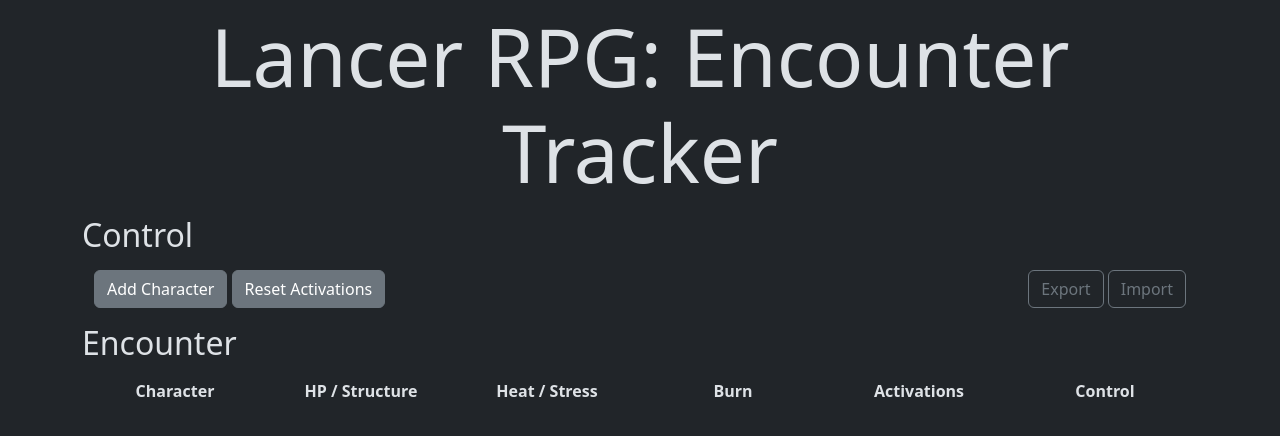
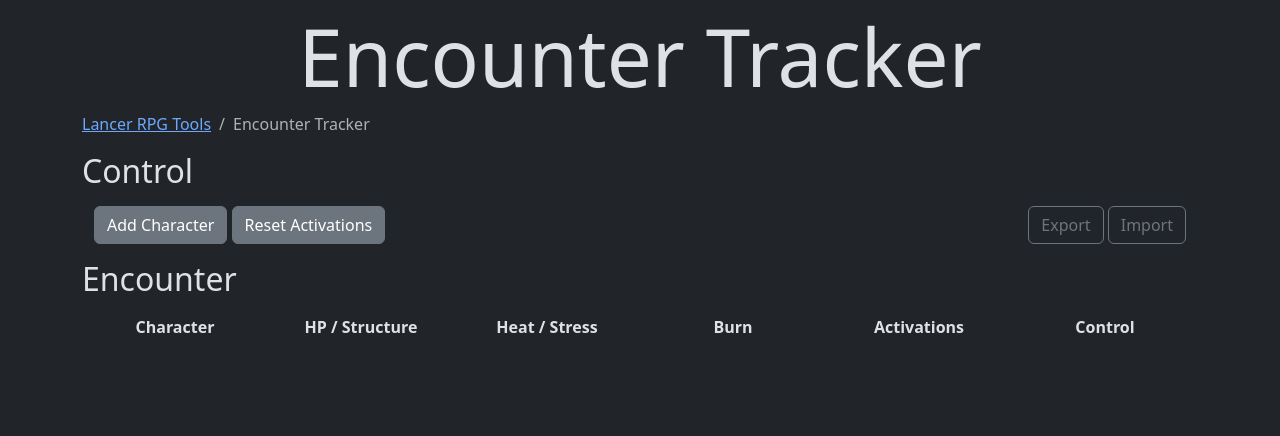
Before and after one commit to LancerRPG/Encounter-Tracker, a Jekyll site: the page built from index.html, in a window 1280 px wide. Shown: the top 436 px of the page. Built offline with Jekyll 4.4.1, drawn with Linux system fonts in a browser that asks for light colours; our own code applies the rules of GitHub Pages for plain Markdown files.

Commit message:
Consistency Udpate, Add Breadcrumb

```diff
--- a/_config.yml
+++ b/_config.yml
@@ -1,5 +1,9 @@
-title: "Lancer RPG: Encounter Tracker"
+title: "Encounter Tracker"
 titles_from_headings:
     enabled: false
 plugins:
     - jekyll-sitemap
+defaults:
+    -
+        values:
+            layout: default
--- a/_includes/header.html
+++ b/_includes/header.html
@@ -3,7 +3,7 @@
 		{%- if page.title != null -%}
 		{{ page.title | append: " - " }}
 		{%- endif -%}
-		{{ site.title }}</title>
+		{{ site.title }} - Lancer RPG Tools</title>
 
 	<meta charset="utf-8">
 	<meta name="viewport" content="width=device-width, initial-scale=1">
--- a/_includes/page_title.html
+++ b/_includes/page_title.html
@@ -1,10 +1,11 @@
-<section
-	id="title">
-	<div class="container mt-2">
-		<h1 class="display-1 text-center">{{ page.title | default:site.title }}</h1>
-
-		{%- if page.title != null %}
-		<p>{{ site.title }}</p>
-		{%- endif %}
-	</div>
+<section id="title">
+<div class="container mt-2">
+	<h1 class="display-1 text-center">{{ site.title }}</h1>
+	<nav>
+		<ol class="breadcrumb">
+			<li class="breadcrumb-item"><a href="/">Lancer RPG Tools</a></li>
+			<li class="breadcrumb-item active">{{ site.title }}</li>
+		</ol>
+	</nav>
+</div>
 </section>
```
Also changed, not shown: index.html (renamed from index.md).
